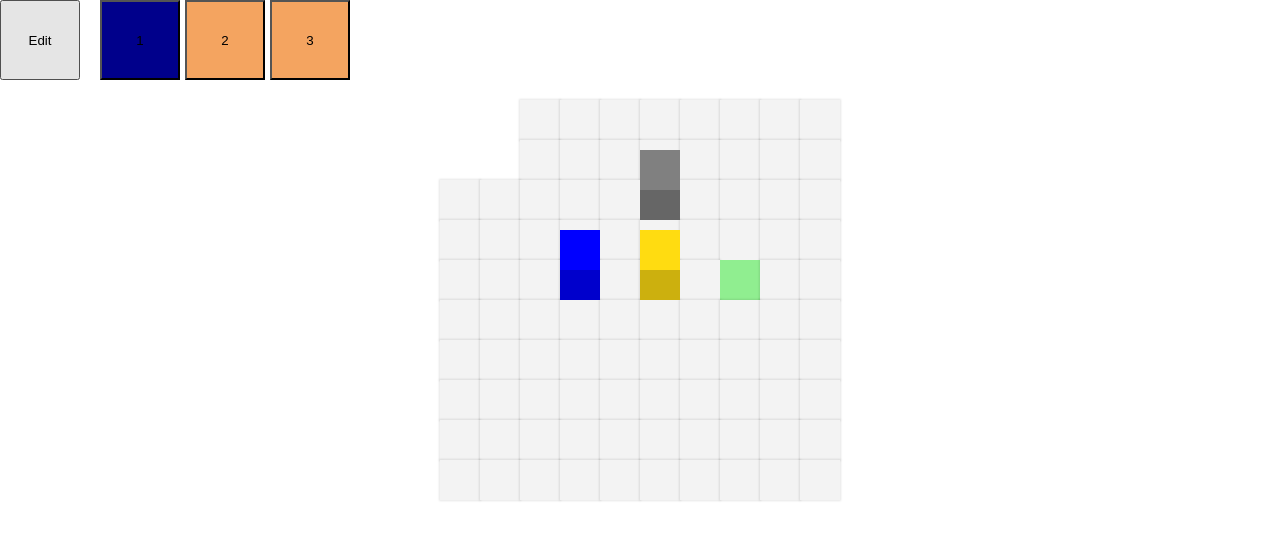
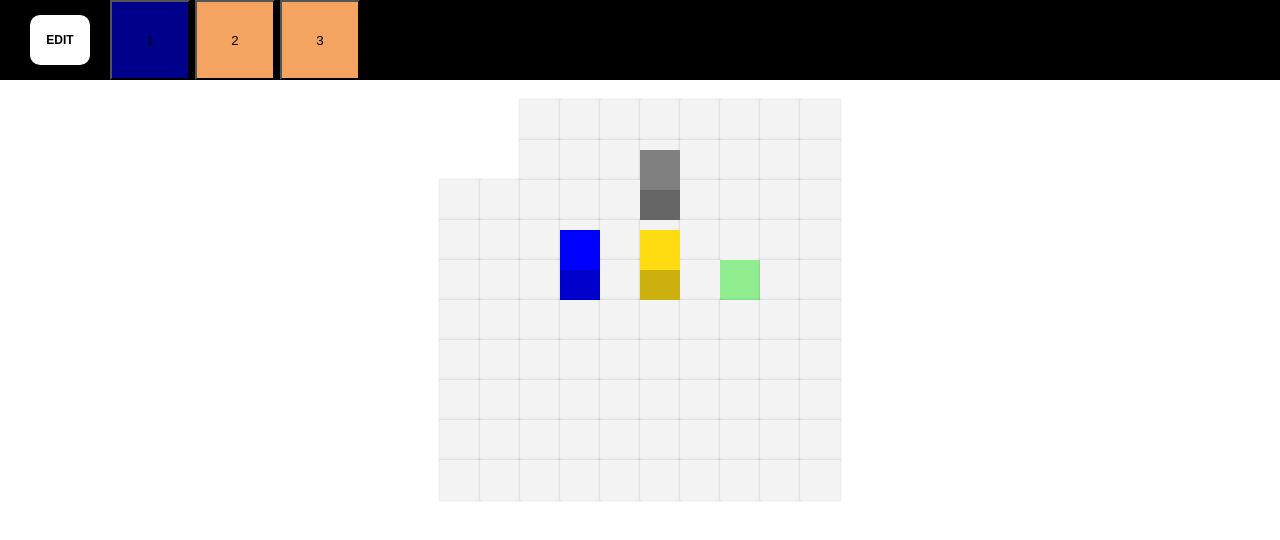
Before and after one commit to filip89/react-sokoban, a React (Create React App) app: page / in a window 1280 px wide. Shown: the top 540 px of the page. Built offline with nearby package versions, Linux system fonts and the light colour scheme.

Commit message:
add button, style menus

```diff
--- /dev/null
+++ b/src/components/Button/Button.module.scss
@@ -0,0 +1,12 @@
+.button {
+  min-width: 60px;
+  padding-inline: 10px;
+  height: 50px;
+  border-radius: 10px;
+  font-weight: 700;
+  font-size: 12px;
+  background-color: white;
+  border: none;
+  text-transform: uppercase;
+  cursor: pointer;
+}
--- /dev/null
+++ b/src/components/Button/Button.tsx
@@ -0,0 +1,16 @@
+import styles from './Button.module.scss';
+import { PropsWithChildren } from 'react';
+
+type Props = {
+  onClick: () => unknown;
+} & PropsWithChildren;
+
+const Button = ({ children, onClick }: Props) => {
+  return (
+    <button className={styles.button} onClick={onClick} type="button">
+      {children}
+    </button>
+  );
+};
+
+export default Button;
--- a/src/components/MapBuilder/components/TilePicker/TilePicker.module.scss
+++ b/src/components/MapBuilder/components/TilePicker/TilePicker.module.scss
@@ -4,6 +4,7 @@
   width: 100%;
   overflow: auto;
   display: flex;
+  align-items: center;
   gap: 30px;
 }
 
--- a/src/components/MapBuilder/components/TilePicker/TilePicker.tsx
+++ b/src/components/MapBuilder/components/TilePicker/TilePicker.tsx
@@ -9,6 +9,7 @@ import classNames from 'classnames';
 import MapTile from '../../../MapTile/MapTile';
 import { ReactElement } from 'react';
 import { signs } from '../../../../data/signs';
+import Button from '../../../Button/Button';
 
 const tileItems: { sign: TileSign; label: string; component: ReactElement }[] =
   [
@@ -42,12 +43,8 @@ const TilePicker = ({ selectedTile, onTileSelect, onReset, onSave }: Props) => {
   return (
     <div className={styles.container}>
       <div className={styles.actions}>
-        <button type="button" onClick={onSave}>
-          Save
-        </button>
-        <button type="button" onClick={onReset}>
-          Reset
-        </button>
+        <Button onClick={onSave}>Save</Button>
+        <Button onClick={onReset}>Reset</Button>
       </div>
       <ul className={styles.items}>
         {tileItems.map((item) => (
--- a/src/components/MapPicker/MapPicker.module.scss
+++ b/src/components/MapPicker/MapPicker.module.scss
@@ -1,12 +1,16 @@
+@use 'src/styles/menu';
+
 .container {
   flex-shrink: 0;
+  padding-inline: 30px;
   display: flex;
   height: 80px;
   gap: 20px;
+  background-color: menu.$menuColor;
 }
 
 .modeButton {
-  width: 80px;
+  align-self: center;
 }
 
 .maps {
--- a/src/components/MapPicker/MapPicker.tsx
+++ b/src/components/MapPicker/MapPicker.tsx
@@ -1,6 +1,7 @@
 import styles from './MapPicker.module.scss';
 import { SavedMap } from '../../types/SavedMap';
 import { GameMode } from '../App/App';
+import Button from '../Button/Button';
 
 type Props = {
   maps: SavedMap[];
@@ -25,9 +26,11 @@ const MapPicker = ({
 
   return (
     <header className={styles.container}>
-      <button className={styles.modeButton} onClick={onModeChange}>
-        {mode === 'edit' ? 'Play' : 'Edit'}
-      </button>
+      <div className={styles.modeButton}>
+        <Button onClick={onModeChange}>
+          {mode === 'edit' ? 'Play' : 'Edit'}
+        </Button>
+      </div>
       <ul className={styles.maps}>
         {maps.map((map) => (
           <li key={map.id} className={getMapClassName(map.id)}>
--- /dev/null
+++ b/src/styles/menu.scss
@@ -0,0 +1 @@
+$menuColor: black;
```
